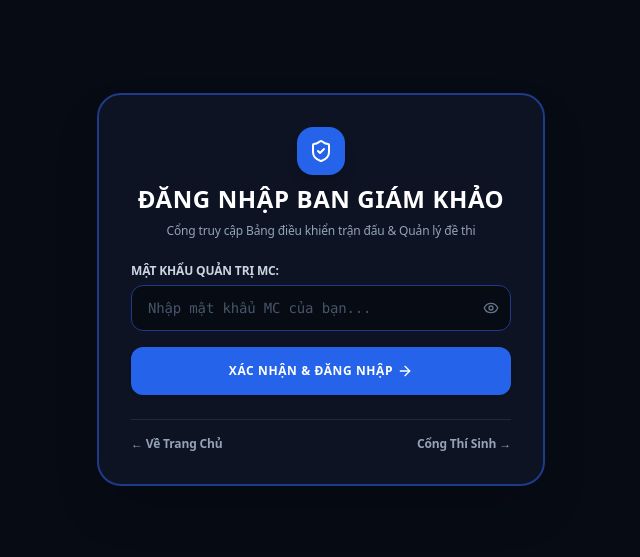
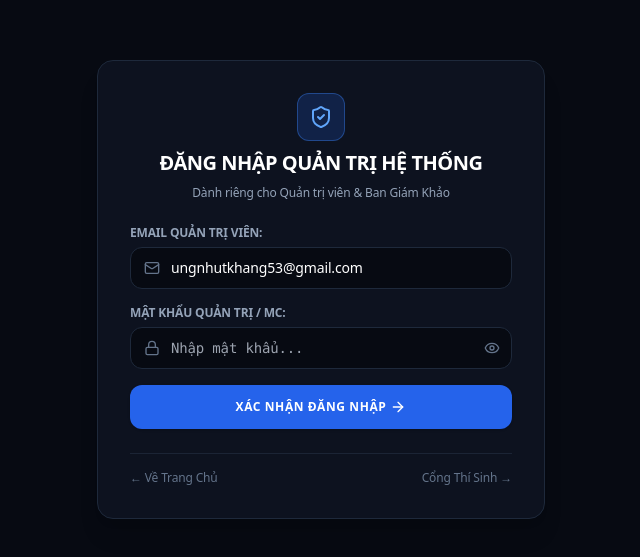
Before and after one commit to mm4you/thitho, a Next.js app: page /login in a window 1280 px wide. Shown: the part 111-668 px from the top of the page, without its empty margins (319-959 px from the left). Built offline with nearby package versions, Linux system fonts and the light colour scheme; no server answers.

Commit message:
feat: gan quyen quan tri toi cao voi email ungnhutkhang53@gmail.com va dong bo toan bo he thong

```diff
--- a/src/app/login/page.tsx
+++ b/src/app/login/page.tsx
@@ -3,15 +3,16 @@
 import { useState, Suspense } from "react";
 import { useRouter, useSearchParams } from "next/navigation";
 import Link from "next/link";
-import { Lock, Eye, EyeOff, ArrowRight, ShieldCheck } from "lucide-react";
-import { getAdminPassword } from "@/lib/supabase";
+import { Lock, Eye, EyeOff, ArrowRight, ShieldCheck, Mail } from "lucide-react";
+import { getAdminPassword, SUPER_ADMIN_EMAIL } from "@/lib/supabase";
 import { Button } from "@/components/ui/button";
 
 function LoginForm() {
   const router = useRouter();
   const searchParams = useSearchParams();
-  const redirectPath = searchParams.get("redirect") || "/admin/live";
+  const redirectPath = searchParams.get("redirect") || "/admin";
 
+  const [email, setEmail] = useState<string>(SUPER_ADMIN_EMAIL);
   const [password, setPassword] = useState<string>("");
   const [showPassword, setShowPassword] = useState<boolean>(false);
   const [errorMsg, setErrorMsg] = useState<string>("");
@@ -22,50 +23,71 @@ function LoginForm() {
 
     const validAdminPass = getAdminPassword();
     const entered = password.trim();
+    const enteredEmail = email.trim().toLowerCase();
 
+    // Kiem tra email Super Admin va mat khau hop le
     if (
-      entered === validAdminPass ||
-      entered === "MC-OLYMPIA-2026" ||
-      entered === "admin123" ||
-      entered === "Admin@Olympia2026!" ||
-      entered === "9999"
+      (enteredEmail === SUPER_ADMIN_EMAIL.toLowerCase() || enteredEmail === "admin" || enteredEmail === "") &&
+      (entered === validAdminPass ||
+        entered === "MC-OLYMPIA-2026" ||
+        entered === "admin123" ||
+        entered === "Admin@Olympia2026!" ||
+        entered === "9999")
     ) {
       if (typeof window !== "undefined") {
         localStorage.setItem("admin_auth_token", "AUTHENTICATED_" + Date.now());
+        localStorage.setItem("admin_email", SUPER_ADMIN_EMAIL);
       }
       router.push(redirectPath);
     } else {
-      setErrorMsg("Mật khẩu Quản trị viên không chính xác!");
+      setErrorMsg("Email hoặc Mật khẩu Quản trị không chính xác!");
     }
   };
 
   return (
-    <div className="w-full max-w-md bg-[#0d1322] border-2 border-blue-900 rounded-3xl p-8 shadow-2xl space-y-6">
+    <div className="w-full max-w-md bg-[#0d121f] border border-slate-800 rounded-2xl p-8 shadow-xl space-y-6">
       <div className="text-center space-y-2">
-        <div className="w-12 h-12 rounded-2xl bg-blue-600 mx-auto flex items-center justify-center text-white mb-2 shadow-lg">
+        <div className="w-12 h-12 rounded-xl bg-blue-600/20 border border-blue-500/40 mx-auto flex items-center justify-center text-blue-400 mb-2">
           <ShieldCheck className="w-6 h-6" />
         </div>
-        <h2 className="text-2xl font-black text-white tracking-wide uppercase">
-          ĐĂNG NHẬP BAN GIÁM KHẢO
+        <h2 className="text-xl font-bold text-white tracking-tight uppercase">
+          ĐĂNG NHẬP QUẢN TRỊ HỆ THỐNG
         </h2>
         <p className="text-xs text-slate-400 font-medium">
-          Cổng truy cập Bảng điều khiển trận đấu & Quản lý đề thi
+          Dành riêng cho Quản trị viên & Ban Giám Khảo
         </p>
       </div>
 
       <form onSubmit={handleLogin} className="space-y-4">
         <div>
-          <label className="text-xs font-bold text-slate-300 block mb-1.5 uppercase">
-            MẬT KHẨU QUẢN TRỊ MC:
+          <label className="text-xs font-semibold text-slate-400 block mb-1.5 uppercase">
+            EMAIL QUẢN TRỊ VIÊN:
+          </label>
+          <div className="relative">
+            <input
+              type="email"
+              value={email}
+              onChange={(e) => setEmail(e.target.value)}
+              placeholder="Nhập email quản trị..."
+              className="w-full bg-[#070a12] border border-slate-800 rounded-xl pl-10 pr-4 py-2.5 text-sm text-white focus:outline-none focus:border-blue-500 font-medium"
+            />
+            <Mail className="w-4 h-4 text-slate-500 absolute left-3.5 top-1/2 -translate-y-1/2" />
+          </div>
+        </div>
+
+        <div>
+          <label className="text-xs font-semibold text-slate-400 block mb-1.5 uppercase">
+            MẬT KHẨU QUẢN TRỊ / MC:
           </label>
           <div className="relative">
             <input
               type={showPassword ? "text" : "password"}
               value={password}
               onChange={(e) => setPassword(e.target.value)}
-              placeholder="Nhập mật khẩu MC của bạn..."
-              className="w-full bg-[#070b14] border border-blue-900 rounded-xl pl-4 pr-10 py-3 text-sm text-white placeholder:text-slate-600 focus:outline-none focus:border-blue-500 font-mono"
+              placeholder="Nhập mật khẩu..."
+              className="w-full bg-[#070a12] border border-slate-800 rounded-xl pl-10 pr-10 py-2.5 text-sm text-white focus:outline-none focus:border-blue-500 font-mono"
             />
+            <Lock className="w-4 h-4 text-slate-500 absolute left-3.5 top-1/2 -translate-y-1/2" />
             <button
               type="button"
               onClick={() => setShowPassword(!showPassword)}
@@ -77,20 +99,20 @@ function LoginForm() {
         </div>
 
         {errorMsg && (
-          <p className="text-xs font-bold text-red-400 bg-red-950/40 p-3 rounded-xl border border-red-800/60 text-center">
+          <p className="text-xs font-semibold text-red-400 bg-red-950/40 p-2.5 rounded-lg border border-red-800/60 text-center">
             {errorMsg}
           </p>
         )}
 
         <Button
           type="submit"
-          className="w-full bg-blue-600 hover:bg-blue-500 text-white font-black text-xs h-12 rounded-xl uppercase tracking-wider cursor-pointer"
+          className="w-full bg-blue-600 hover:bg-blue-500 text-white font-semibold text-xs h-11 rounded-xl uppercase tracking-wider cursor-pointer"
         >
-          Xác Nhận & Đăng Nhập <ArrowRight className="w-4 h-4 ml-1" />
+          Xác Nhận Đăng Nhập <ArrowRight className="w-4 h-4 ml-1" />
         </Button>
       </form>
 
-      <div className="pt-4 border-t border-slate-800 flex justify-between text-xs text-slate-400 font-semibold">
+      <div className="pt-4 border-t border-slate-800/80 flex justify-between text-xs text-slate-500 font-medium">
         <Link href="/" className="hover:text-white">
           ← Về Trang Chủ
         </Link>
@@ -104,7 +126,7 @@ function LoginForm() {
 
 export default function LoginPage() {
   return (
-    <div className="min-h-screen bg-[#070b14] text-white flex items-center justify-center p-4 font-sans">
+    <div className="min-h-screen bg-[#070a12] text-white flex items-center justify-center p-4 font-sans">
       <Suspense fallback={<div className="text-xs text-slate-500">Đang tải...</div>}>
         <LoginForm />
       </Suspense>
--- a/src/components/admin/AdminSidebar.tsx
+++ b/src/components/admin/AdminSidebar.tsx
@@ -2,7 +2,8 @@
 
 import Link from "next/link";
 import { usePathname, useRouter } from "next/navigation";
-import { Sliders, Users, HelpCircle, Tv, LogOut, Trophy, Home, LayoutDashboard } from "lucide-react";
+import { Sliders, Users, HelpCircle, Tv, LogOut, Trophy, Home, LayoutDashboard, UserCheck } from "lucide-react";
+import { SUPER_ADMIN_EMAIL } from "@/lib/supabase";
 
 export function AdminSidebar() {
   const pathname = usePathname();
@@ -40,24 +41,24 @@ export function AdminSidebar() {
   };
 
   return (
-    <aside className="w-64 border-r border-blue-900/60 bg-[#060a14] flex flex-col justify-between shrink-0 h-screen sticky top-0 font-sans select-none">
+    <aside className="w-64 border-r border-slate-800 bg-[#070a12] flex flex-col justify-between shrink-0 h-screen sticky top-0 font-sans select-none">
       <div>
         {/* Brand Header */}
-        <div className="p-5 border-b border-blue-900/60 flex items-center justify-between">
+        <div className="p-5 border-b border-slate-800 flex items-center justify-between">
           <div className="flex items-center gap-2.5">
-            <div className="w-9 h-9 rounded-xl bg-gradient-to-tr from-amber-600 to-amber-400 flex items-center justify-center text-black font-black shadow-md">
-              <Trophy className="w-5 h-5" />
+            <div className="w-8 h-8 rounded-lg bg-amber-500 flex items-center justify-center text-black font-bold shadow-sm">
+              <Trophy className="w-4 h-4" />
             </div>
             <div>
-              <h2 className="text-sm font-black tracking-tight text-white uppercase">QUẢN TRỊ HỆ THỐNG</h2>
-              <p className="text-[10px] text-blue-400 font-bold tracking-wider">OLYMPIA ARENA</p>
+              <h2 className="text-sm font-bold tracking-tight text-white uppercase">QUẢN TRỊ HỆ THỐNG</h2>
+              <p className="text-[10px] text-slate-400 font-medium">olymquiz.vercel.app</p>
             </div>
           </div>
         </div>
 
         {/* Navigation */}
-        <nav className="p-3 space-y-1.5">
-          <div className="px-3 py-2 text-[10px] font-bold uppercase tracking-wider text-slate-400">
+        <nav className="p-3 space-y-1">
+          <div className="px-3 py-2 text-[10px] font-bold uppercase tracking-wider text-slate-500">
             CHỨC NĂNG CHÍNH
           </div>
 
@@ -68,10 +69,10 @@ export function AdminSidebar() {
               <Link
                 key={item.href}
                 href={item.href}
-                className={`flex items-center justify-between px-3.5 py-3 rounded-xl text-xs font-bold transition-all ${
+                className={`flex items-center justify-between px-3 py-2.5 rounded-xl text-xs font-semibold transition-colors ${
                   isActive
-                    ? "bg-blue-600 text-white shadow-lg shadow-blue-600/20"
-                    : "text-slate-400 hover:text-white hover:bg-blue-950/40"
+                    ? "bg-blue-600 text-white shadow-sm"
+                    : "text-slate-400 hover:text-white hover:bg-slate-900"
                 }`}
               >
                 <div className="flex items-center gap-2.5">
@@ -87,14 +88,14 @@ export function AdminSidebar() {
             );
           })}
 
-          <div className="pt-4 px-3 py-2 text-[10px] font-bold uppercase tracking-wider text-slate-400">
+          <div className="pt-4 px-3 py-2 text-[10px] font-bold uppercase tracking-wider text-slate-500">
             TRÌNH CHIẾU & ĐIỀU HƯỚNG
           </div>
 
           <Link
             href="/display"
             target="_blank"
-            className="flex items-center justify-between px-3.5 py-3 rounded-xl text-xs font-bold text-slate-400 hover:text-amber-300 hover:bg-blue-950/40 transition-all"
+            className="flex items-center justify-between px-3 py-2.5 rounded-xl text-xs font-semibold text-slate-400 hover:text-amber-400 hover:bg-slate-900 transition-colors"
           >
             <div className="flex items-center gap-2.5">
               <Tv className="w-4 h-4 text-amber-400" />
@@ -104,7 +105,7 @@ export function AdminSidebar() {
 
           <Link
             href="/"
-            className="flex items-center justify-between px-3.5 py-3 rounded-xl text-xs font-bold text-slate-400 hover:text-white hover:bg-blue-950/40 transition-all"
+            className="flex items-center justify-between px-3 py-2.5 rounded-xl text-xs font-semibold text-slate-400 hover:text-white hover:bg-slate-900 transition-colors"
           >
             <div className="flex items-center gap-2.5">
               <Home className="w-4 h-4" />
@@ -114,15 +115,27 @@ export function AdminSidebar() {
         </nav>
       </div>
 
-      {/* Logout */}
-      <div className="p-3 border-t border-blue-900/60">
+      {/* Admin Profile & Logout */}
+      <div className="p-3 border-t border-slate-800 space-y-2">
+        <div className="p-2.5 rounded-xl bg-slate-900/60 border border-slate-800 flex items-center gap-2.5">
+          <div className="w-7 h-7 rounded-lg bg-blue-600/20 border border-blue-500/40 flex items-center justify-center text-blue-400 shrink-0">
+            <UserCheck className="w-3.5 h-3.5" />
+          </div>
+          <div className="overflow-hidden">
+            <span className="text-[10px] font-bold text-slate-500 uppercase block">QUẢN TRỊ VIÊN</span>
+            <span className="text-[11px] font-semibold text-slate-300 block truncate" title={SUPER_ADMIN_EMAIL}>
+              {SUPER_ADMIN_EMAIL}
+            </span>
+          </div>
+        </div>
+
         <button
           onClick={handleLogout}
-          className="w-full flex items-center justify-between px-3.5 py-2.5 rounded-xl text-xs font-bold text-slate-400 hover:text-red-400 hover:bg-red-950/20 transition-colors cursor-pointer"
+          className="w-full flex items-center justify-between px-3 py-2 rounded-xl text-xs font-medium text-slate-400 hover:text-red-400 hover:bg-red-950/20 transition-colors cursor-pointer"
         >
           <div className="flex items-center gap-2">
             <LogOut className="w-4 h-4" />
-            <span>Đăng Xuất Quản Trị</span>
+            <span>Đăng Xuất</span>
           </div>
         </button>
       </div>
```
